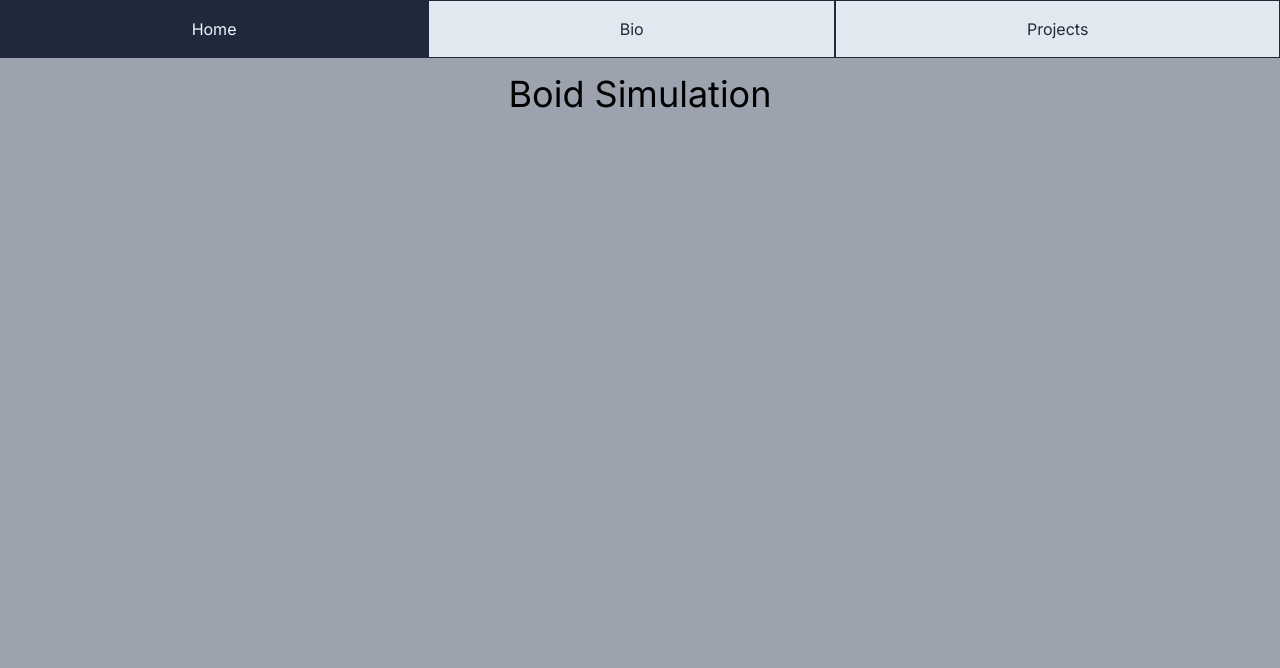
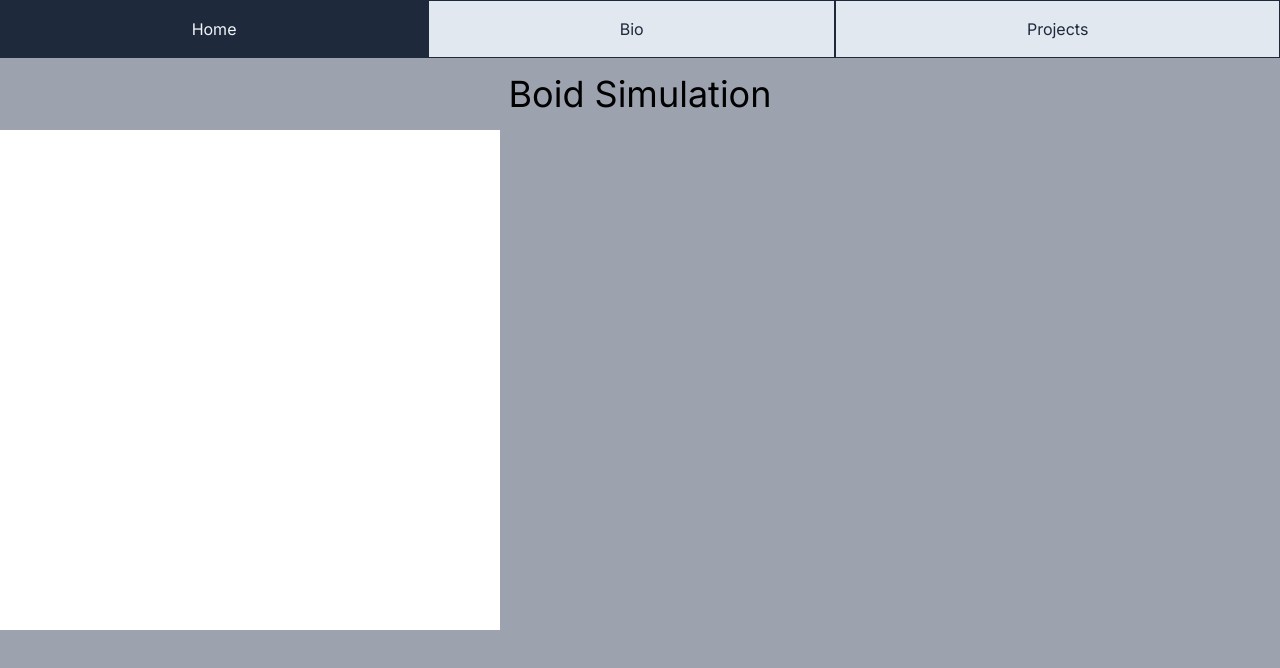
Before and after one commit to BuxoGabriel/Portfolio, a Next.js app: page /projects/boids in a window 1280 px wide. Shown: the top 668 px of the page. Built offline with nearby package versions, Linux system fonts and the light colour scheme.

Commit message:
started on boids side project

```diff
--- a/src/app/projects/boids/page.tsx
+++ b/src/app/projects/boids/page.tsx
@@ -1,9 +1,19 @@
+"use client"
+import Canvas, { DrawFunction, drawArrow } from "@/components/canvas";
 import Navbar from "@/components/navbar";
 
 export default function Boids() {
+    const WIDTH = 500
+    const HEIGHT = 500
+    const draw: DrawFunction = (ctx, frame) => {
+        ctx.fillStyle = '#ffffff'
+        ctx.fillRect(0, 0, ctx.canvas.width, ctx.canvas.height)
+        drawArrow(ctx, WIDTH / 2, HEIGHT / 2, 1, 1)
+    }
+
     return <main className="min-h-screen w-screen bg-gray-400">
         <Navbar />
         <h1 className="text-4xl text-black text-center p-4">Boid Simulation</h1>
-
+        <Canvas drawFunction={draw} width={WIDTH} height={HEIGHT} />
     </main>
 }
--- /dev/null
+++ b/src/components/canvas.tsx
@@ -0,0 +1,59 @@
+"use client"
+import { CanvasHTMLAttributes, DetailedHTMLProps, useEffect, useRef } from "react"
+
+export type DrawFunction = (context: CanvasRenderingContext2D, frame: number) => void
+
+export function drawArrow(context: CanvasRenderingContext2D, x: number, y: number, xVel: number, yVel: number) {
+    const speed = Math.sqrt(xVel * xVel + yVel * yVel)
+    if (speed != 0) {
+        xVel /= speed
+        yVel /= speed
+    }
+    const rotationMatrix = [[xVel, yVel], [yVel, -xVel]]
+    const applyRotation = (offsetX: number, offsetY: number) => {
+        return [x + rotationMatrix[0][0] * offsetX + rotationMatrix[0][1] * offsetY, y + rotationMatrix[1][0] * offsetX + rotationMatrix[1][1] * offsetY]
+    }
+    context.fillStyle = '#000000'
+    context.lineWidth = 2
+
+    context.beginPath();
+    let [pointX, pointY] = [x + 20, y]//applyRotation(0, 10);
+    context.moveTo(pointX, pointY);
+    [pointX, pointY] = [x + 5, y - 5]//applyRotation(5, -5);
+    context.moveTo(pointX, pointY);
+    [pointX, pointY] = [x, y]//applyRotation(0, 0);
+    context.moveTo(pointX, pointY);
+    [pointX, pointY] = [x - 5, y - 5]//applyRotation(-5, -5);
+    context.moveTo(pointX, pointY);
+    context.closePath()
+    context.stroke()
+}
+
+export default function Canvas(props: { drawFunction: DrawFunction } & DetailedHTMLProps<CanvasHTMLAttributes<HTMLCanvasElement>, HTMLCanvasElement>) {
+
+    const { drawFunction, ...rest } = props
+    const canvasRef = useRef<HTMLCanvasElement>(null)
+
+    useEffect(() => {
+        const canvas = canvasRef.current
+        let frame = 0
+        let animationFrameId = 0
+
+        if (!canvas) return
+        const context = canvas.getContext("2d")
+        if (!context) return
+
+        const render = () => {
+            drawFunction(context, frame)
+            frame++
+            animationFrameId = window.requestAnimationFrame(render)
+        }
+        render()
+
+        return () => {
+            window.cancelAnimationFrame(animationFrameId)
+        }
+    }, [drawFunction])
+
+    return <canvas ref={canvasRef} {...rest} />
+}
```
